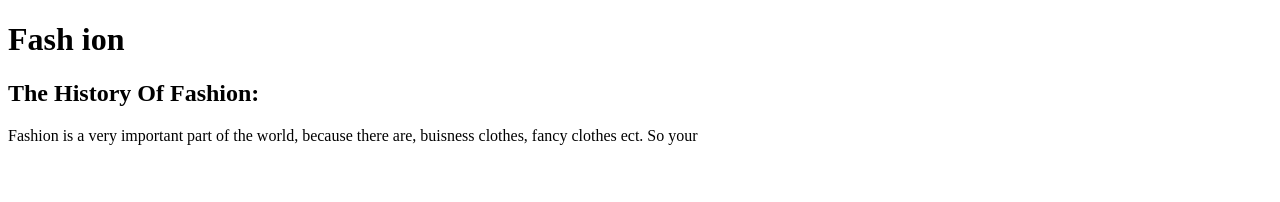
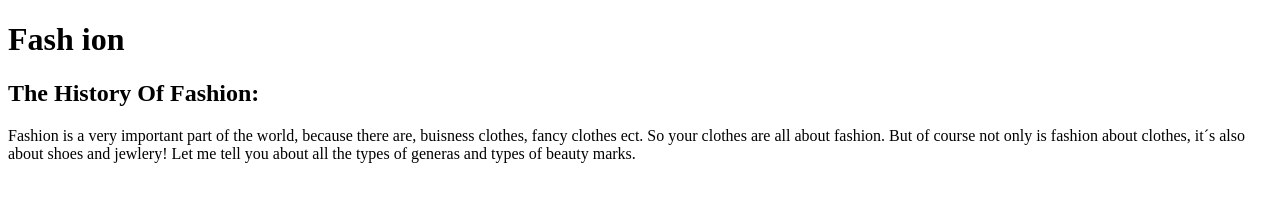
Before and after one commit to spiritualguidancey/mywebpage, a plain HTML site: page index.html in a window 1280 px wide. Drawn offline with Linux system fonts and the light colour scheme.

Commit message:
Update index.html

```diff
--- a/index.html
+++ b/index.html
@@ -9,7 +9,11 @@
 
   <h2> The History Of Fashion: </h2>
 
-  <p> Fashion is a very important part of the world, because there are, buisness clothes, fancy clothes ect. So your
+  <p> Fashion is a very important part of the world, because there are, buisness clothes, fancy clothes ect. So your clothes are all about fashion. But of course not only
+   is fashion about clothes, it´s also about shoes and jewlery! Let me tell you about all the types of generas and types of beauty marks.</p>
+ <P>
+
+
 
 </body>
 </html>
```
